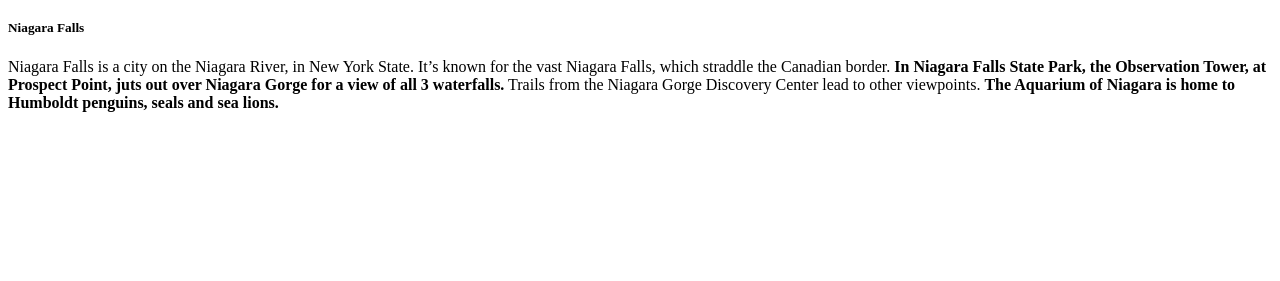
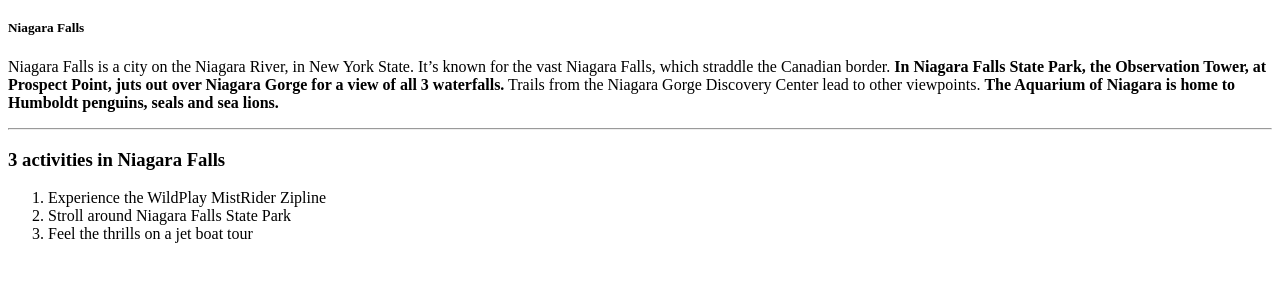
Before and after one commit to 44-563-WebApps-F23/44563-webapps-f23-assignment3-allugarisowmya, a plain HTML site: page index.html in a window 1280 px wide. Shown: the part 61-342 px from the top of the page. Drawn offline with Linux system fonts and the light colour scheme.

Commit message:
Update index.html

```diff
--- a/index.html
+++ b/index.html
@@ -13,6 +13,14 @@
         Point, juts out over Niagara Gorge for a view of all 3 waterfalls.</b>
         Trails from the Niagara Gorge Discovery Center lead to other viewpoints.
        <b>The Aquarium of Niagara is home to Humboldt penguins, seals and sea lions.</b></p>
+    <hr>
+    <h3>3 activities in Niagara Falls</h3>
+    <ol>
+        <li>Experience the WildPlay MistRider Zipline</li>
+        <li>Stroll around Niagara Falls State Park</li>
+        <li> Feel the thrills on a jet boat tour</li>
+    </ol>
+
 
 
 
```
